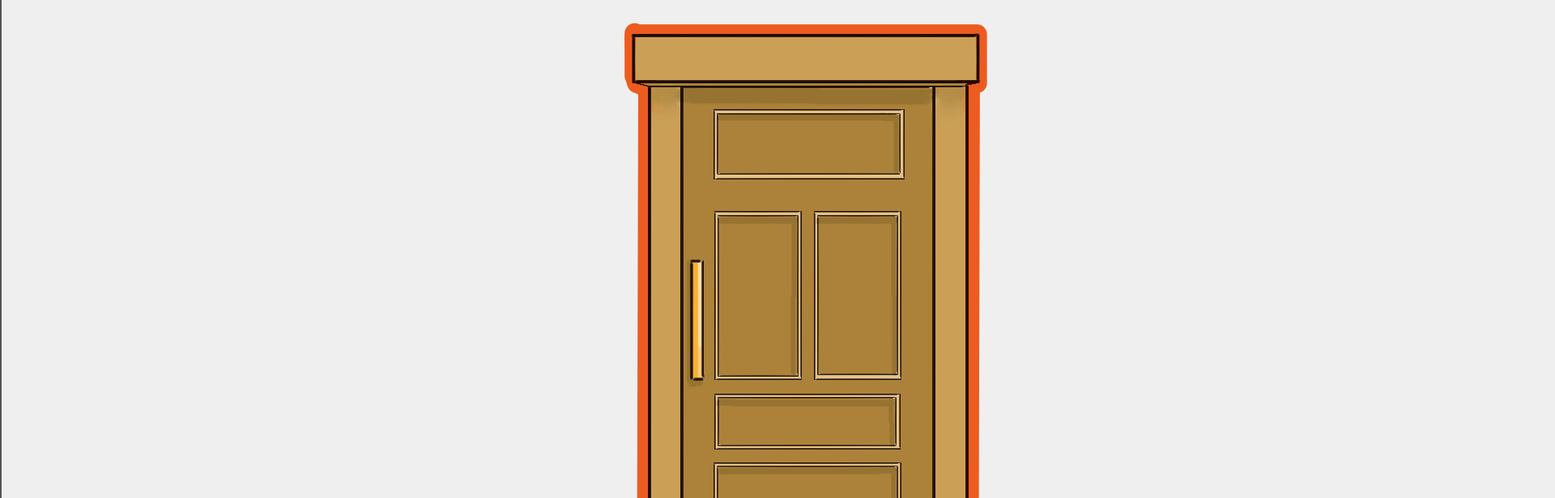
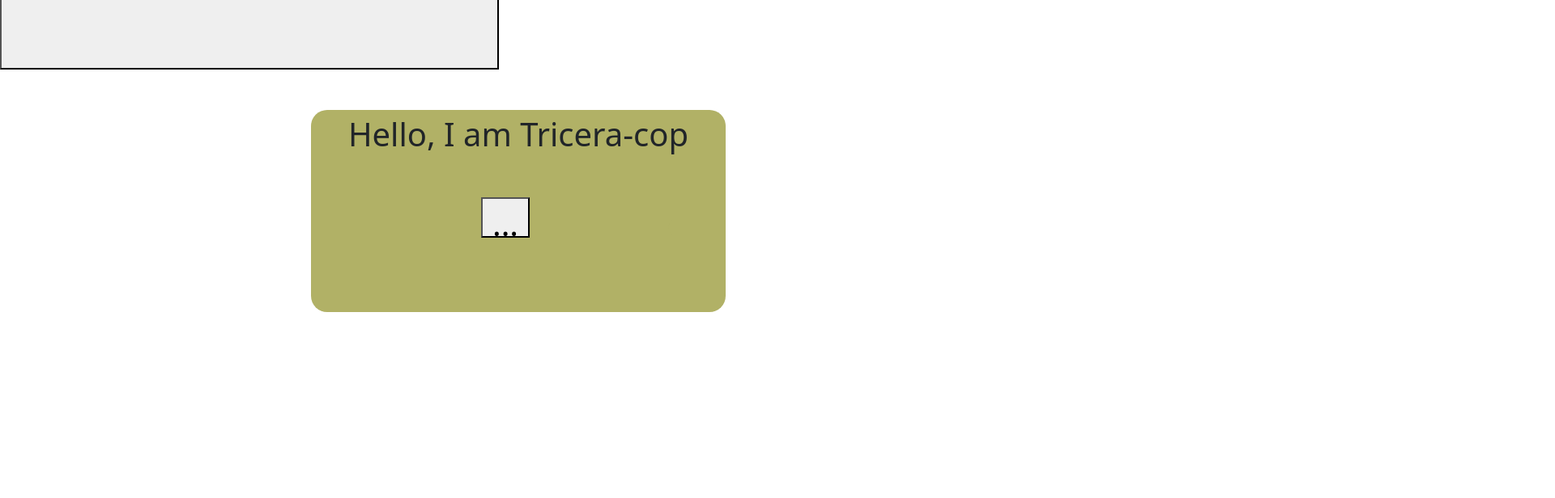
Before and after one commit to SeanEmmers/tricera-COPS, a React (Create React App) app: page / in a window 1280 px wide. Shown: the part 1120-1736 px from the top of the page at 81% size, 1920 px wide, since content can reach past the window. After the commit the page ends 1506 px from the top, so only its background shows below. Built offline with nearby package versions, Linux system fonts and the light colour scheme.

Commit message:
adding css for buttons

```diff
--- a/src/App.css
+++ b/src/App.css
@@ -5,6 +5,11 @@
 body  {
   background-color:#638B8B;
   height: 100%;
+}
+
+.Door {
+  height: 400px;
+  width: 600px;
 }
 
 .backgroundImage {
@@ -36,9 +41,32 @@ body {
 	margin: 0 auto;
 	transform: rotate(135deg);
 	border-radius: 0 0 12px 0;
-	margin-top: -225px;
+	margin-top: -30px;
 	position: relative;
   right: calc(0.05vw - 210px);
+}
+
+.bubble-inner {
+  position: relative;
+  padding: 32px;
+  width: 100%;
+  max-width: 640px;
+  background: rgb(177, 177, 102);
+}
+
+.small-btn {
+  width: 60px;
+  height: 50px;
+  position: relative;
+  top: 16px;
+  right: 16px;
+  text-align: center;
+}
+
+.popup-btn {
+  margin-left: 0.8cm;
+  margin-right: 0.9cm;
+  margin-top: 0.5cm;
 }
 
 .blurred {
--- a/src/components/landing-room/LandingRoom.js
+++ b/src/components/landing-room/LandingRoom.js
@@ -18,13 +18,11 @@ class SpeechBubble extends React.Component {
 
   render() {
     return(
-      <div>
-        <div className="bubble">{this.state.message}
-        <button onClick={this.updateContent}>
-          Next...
-        </button>
+      <div className="bubble">{this.state.message}
+        <div className="bubble-inner">
+          <button className="small-btn" onClick={this.updateContent}>...</button>
+          <div className="pointer"></div>
         </div>
-        <div className="pointer"></div>
       </div>
     )
   }
@@ -38,27 +36,13 @@ const Door = () => {
       <button onClick={() => setButtonPopup(true)}> <img class="Door" src={OrangeDoor} alt="OrageDoor" /></button>
       <Popup trigger={buttonPopUp} setTrigger={setButtonPopup}>
         <div className="EndingText">
-          <button onClick={() => window.alert('You win!!')}>T-Rex is the killer?</button>
-            <button onClick={() => window.alert('You lose!!')}>Asteroid is the killer?</button>
-          </div>
-          </Popup>
-      </div>
+          <button className="popup-btn" onClick={() => window.alert('You win!!')}>T-Rex is the killer?</button>
+          <button className="popup-btn" onClick={() => window.alert('You lose!!')}>Asteroid is the killer?</button>
+        </div>
+      </Popup>
+    </div>
     )
 }
-
-class EndingText extends React.Component {
-
-  onButtonClickHandler = (props) => {
-    window.alert(props)
-  }
-
-  render(){
-    return(<div className="EndingText">
-      <button onClick={() => this.onButtonClickHandler('You win!!')}>T-Rex is the killer?</button>
-      <button onClick={() => this.onButtonClickHandler('You lose!!')}>Asteroid is the killer?</button>
-    </div>);
-  }
-};
 
 const LandingRoom = () => {
   return (
@@ -72,4 +56,18 @@ const LandingRoom = () => {
   )
 }
 
+// class EndingText extends React.Component {
+
+//   onButtonClickHandler = (props) => {
+//     window.alert(props)
+//   }
+
+//   render(){
+//     return(<div className="EndingText">
+//       <button onClick={() => this.onButtonClickHandler('You win!!')}>T-Rex is the killer?</button>
+//       <button onClick={() => this.onButtonClickHandler('You lose!!')}>Asteroid is the killer?</button>
+//     </div>);
+//   }
+// };
+
 export default LandingRoom;
--- a/src/components/landing-room/PopUp.js
+++ b/src/components/landing-room/PopUp.js
@@ -5,7 +5,7 @@ function Popup(props) {
   return(props.trigger) ? (
     <div className="popup">
        <div className="popup-inner">
-         <button onClick={() => props.setTrigger(false)} className="close-btn">close</button>
+         <button className="close-btn" onClick={() => props.setTrigger(false)}> ❌ </button>
          { props.children }
        </div>
     </div>
```
